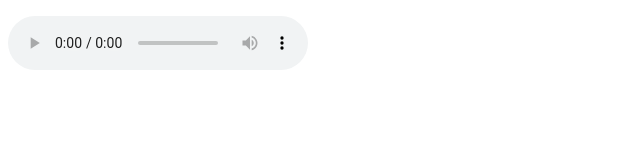
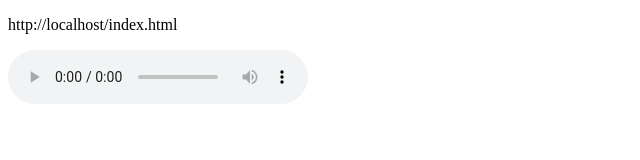
Before and after one commit to winn/audioplay, a plain HTML site: page index.html in a window 1280 px wide. Shown: the whole page, without its empty margins (0-640 px from the left). Drawn offline with Linux system fonts and the light colour scheme.

Commit message:
first commit

```diff
--- a/index.html
+++ b/index.html
@@ -16,7 +16,7 @@
     var url_string = window.location.href;
     var url = new URL(url_string);
     var aurl = url.searchParams.get("audiourl");
-    document.getElementById("aurl").innerHTML = aurl
+    document.getElementById("aurl").innerHTML = url
     document.getElementById("asrc").src = aurl
     // async function main() {
     //   await liff.init({ liffId: "1656651596-mJ6rzM1G" })
```
